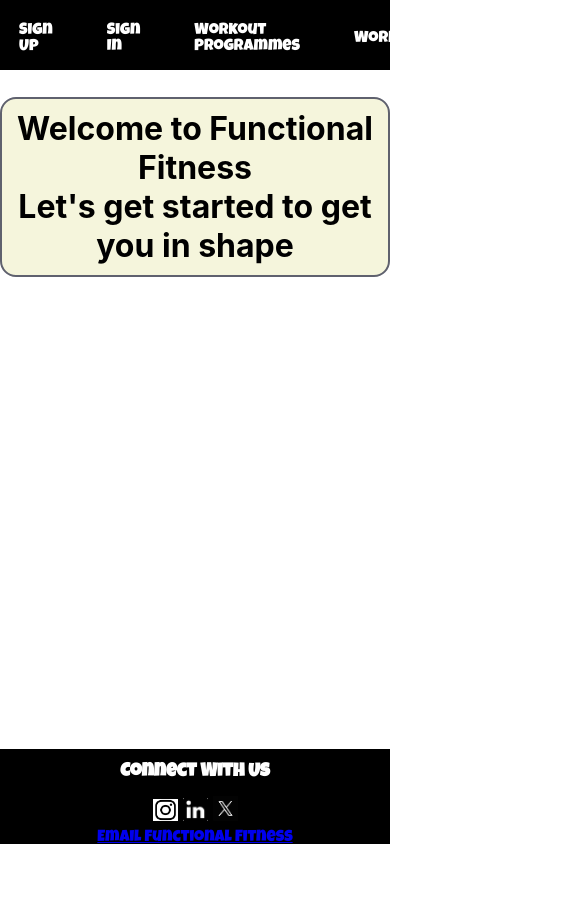
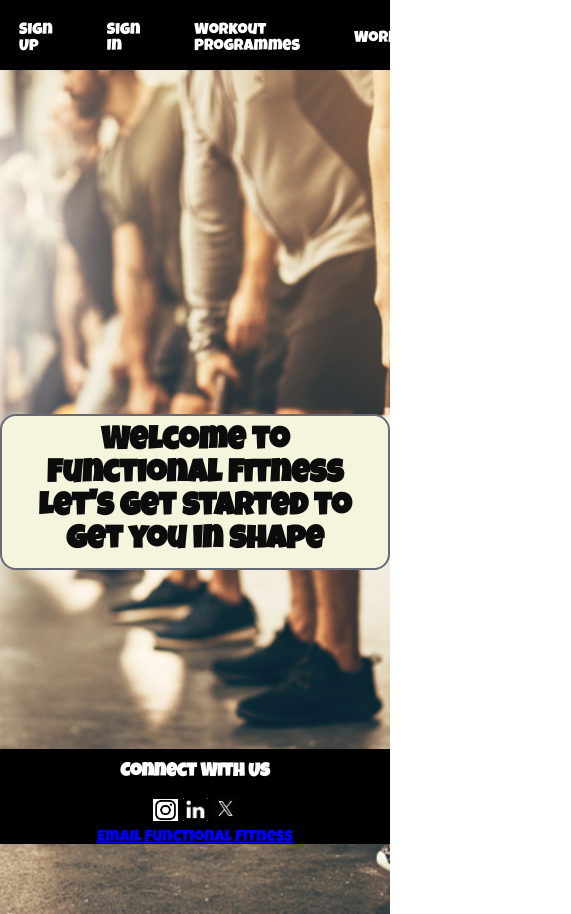
Before and after one commit to deepthinker-88/Fitness-Website, a React (Create React App) app: page / in a window 390 px wide. Shown: the whole page, 571 px wide, since content can reach past the window. Before the commit the page ends 844 px from the top, so only its background shows below. Built offline with nearby package versions, Linux system fonts and the light colour scheme.

Commit message:
Updated styles for css file

```diff
--- a/src/components/Home/Home.css
+++ b/src/components/Home/Home.css
@@ -1,33 +1,71 @@
-
-body, html {
-    height: 100vh;
-    margin: 0;
-    overflow: hidden;
+.home-page--title {
+  border: 2px solid rgb(95 97 110);
+  border-radius: 0.5em;
+  padding: 10px;
+  background-color: var(--page-background-color);
+  text-align: center;
+  font-size: 2rem;
 }
 
+@media(min-width:1390px){
+    .fitness-page{
+        height:85vh;
+        overflow-y: hidden;
+    }
+    .main-page {
+        height:var(--responsive-page-height);
+        opacity: 0.95;
+        background-image: url("../../images/mainFitnessImage.png");
+        background-size: cover;
+        background-position: center;
+        display: flex;
+        flex-direction: column;
+        justify-content: center;
+        align-items: center;
+        font-family: "LuckiestGuy";
+        overflow-y: hidden;
+      }
+}
+@media (max-width: 70rem) {
 
-    .home-page--title{
-        border: 2px solid rgb(95 97 110);
-        border-radius: 0.5em;
-        padding: 10px;
-        background-color: beige;
-        text-align: center;
-        font-size: 2rem;
+    .fitness-page{
+    height:95vh;
+    overflow-y: hidden;
+
     }
 
-
- @media (min-width: 25rem) {
   .main-page {
+    height:var(--responsive-page-height);
     opacity: 0.95;
     background-image: url("../../images/mainFitnessImage.png");
     background-size: cover;
     background-position: center;
-    height: 100vh;
     display: flex;
     flex-direction: column;
     justify-content: center;
     align-items: center;
     font-family: "LuckiestGuy";
-    overflow: auto;
+    overflow-y: hidden;
   }
- }
+}
+
+
+@media(max-width:35rem){
+    .fitness-page{
+        height:85vh;
+        overflow-y: hidden;
+    }
+    .main-page {
+        height:var(--responsive-page-height);
+        opacity: 0.95;
+        background-image: url("../../images/mainFitnessImage.png");
+        background-size: cover;
+        background-position: center;
+        display: flex;
+        flex-direction: column;
+        justify-content: center;
+        align-items: center;
+        font-family: "LuckiestGuy";
+        overflow-y: hidden;
+      }
+}
```
